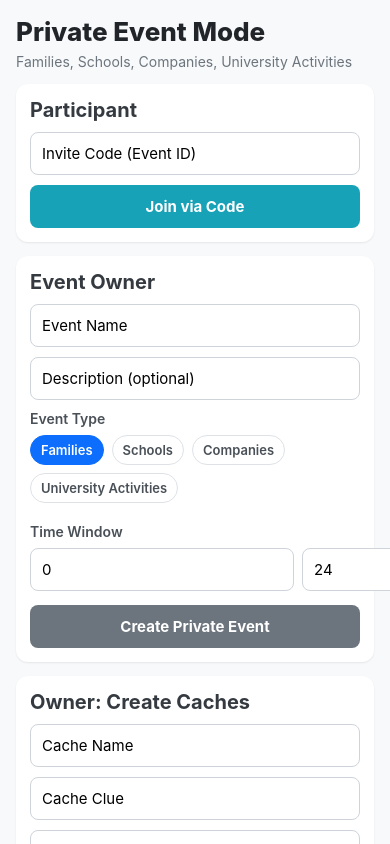
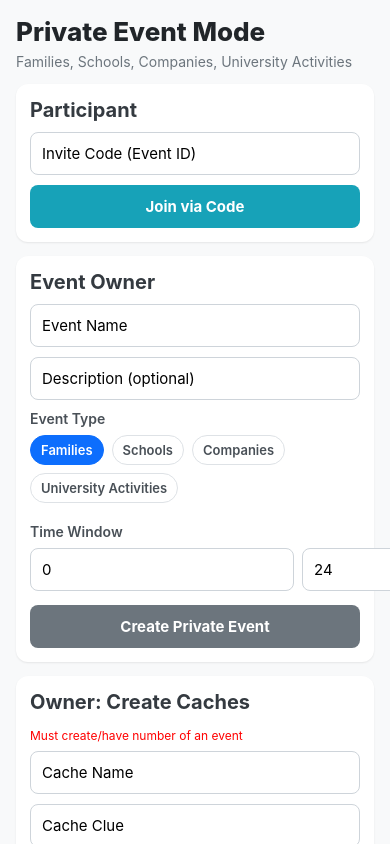
Before and after one commit to 77istM/Mall_Navigator_App, a React Native app: screen /PrivateDashboard in a window 390 px wide. Built offline with nearby package versions, Linux system fonts and the light colour scheme.

Commit message:
Add guidance message for event number requirement in CreateCacheCard

```diff
--- a/PrivateMode/components/CreateCacheCard.js
+++ b/PrivateMode/components/CreateCacheCard.js
@@ -31,6 +31,9 @@ export default function CreateCacheCard({
   return (
     <View style={styles.card}>
       <Text style={styles.header}>Owner: Create Caches</Text>
+      <Text style={{ color: 'red', fontSize: 12, marginTop: 4, marginBottom: 8 }}>
+        Must create/have number of an event
+      </Text>
       <InlineStatusMessage status={cacheStatus} />
       <TextInput
         style={styles.input}
```
